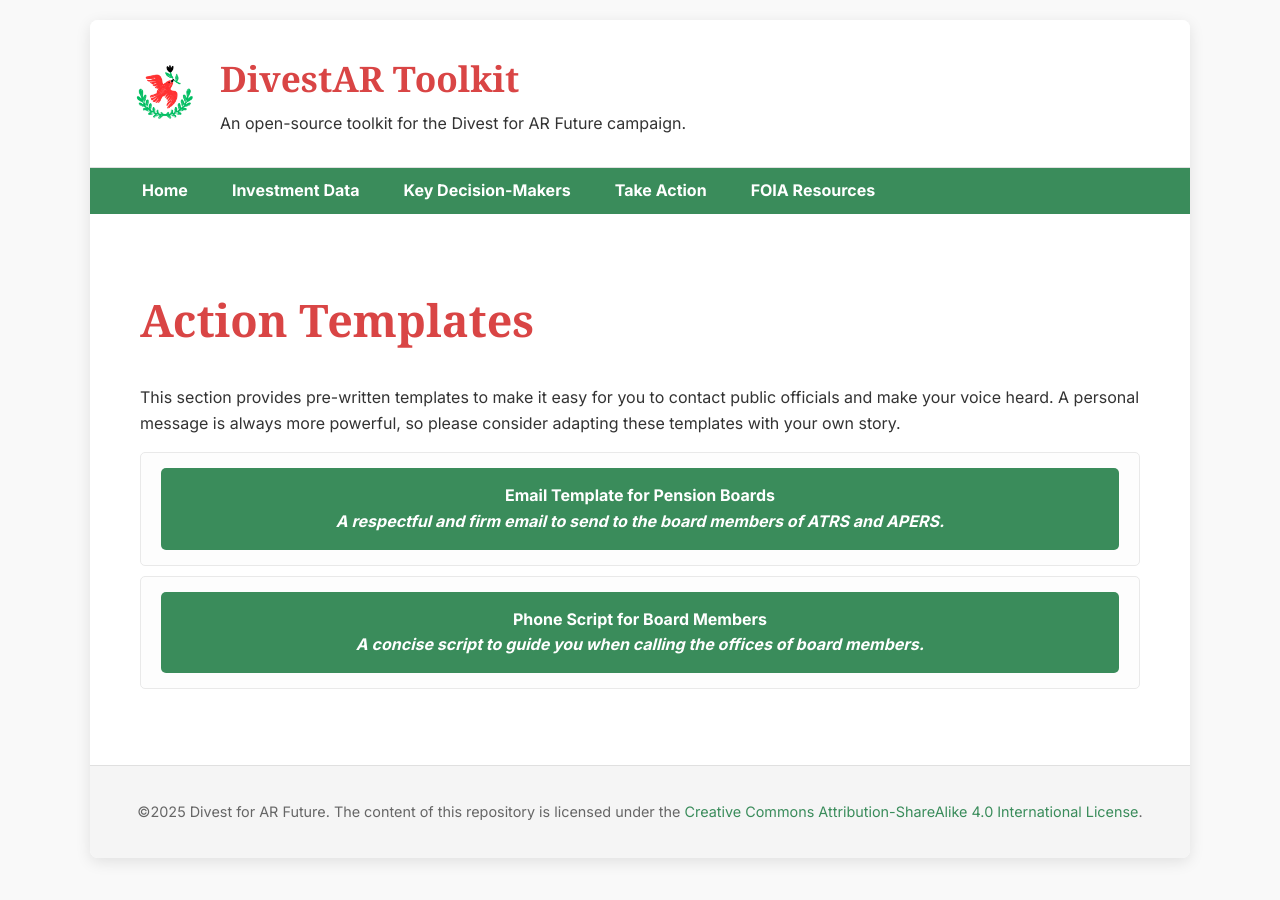
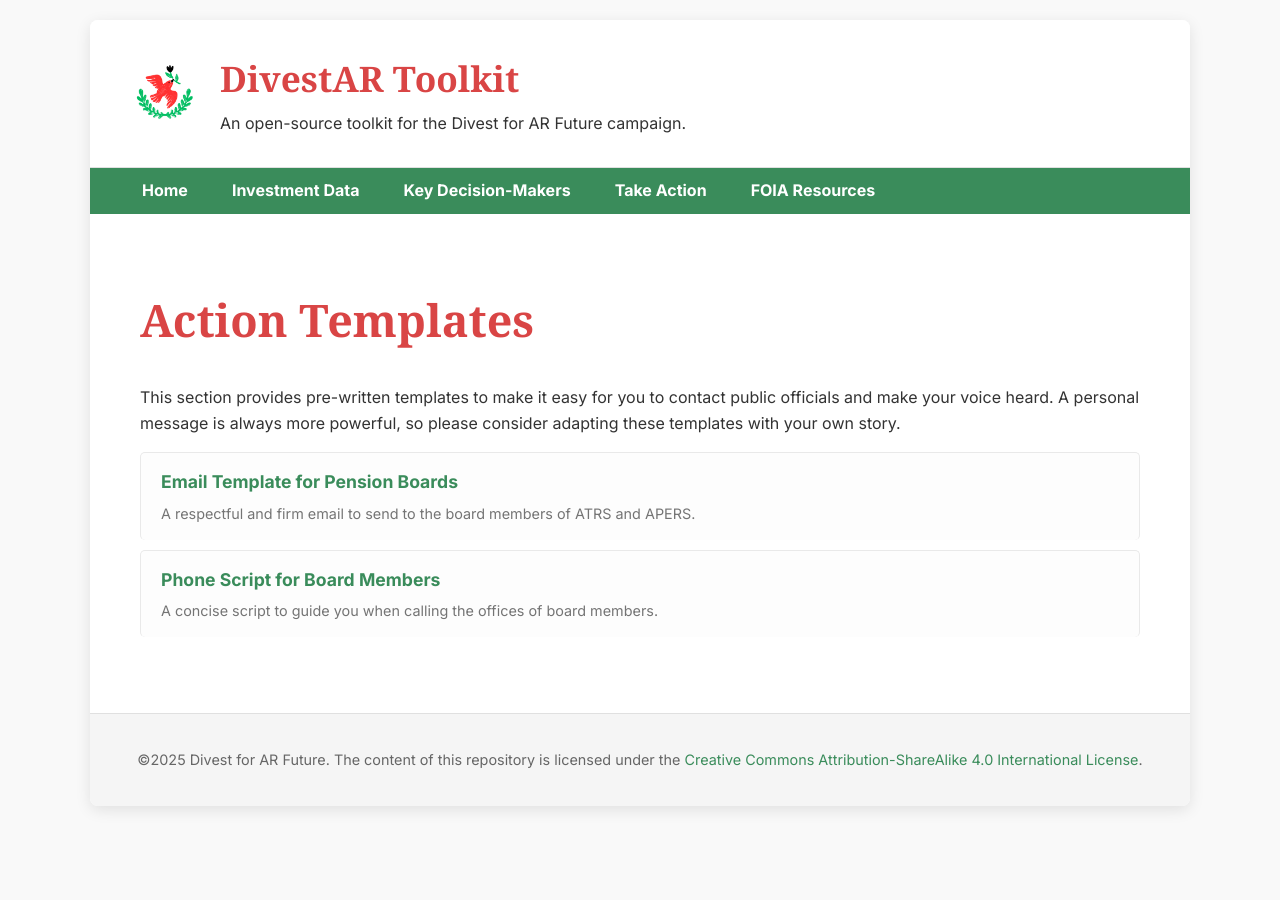
Before and after one commit to DunlapJP/divestar-toolkit, a Jekyll site: the page built from action-templates/index.md, in a window 1280 px wide. Built offline with Jekyll 4.4.1, drawn with Linux system fonts in a browser that asks for light colours; some web fonts are replaced; our own code applies the rules of GitHub Pages for plain Markdown files.

Commit message:
Update style.css

```diff
--- a/assets/css/style.css
+++ b/assets/css/style.css
@@ -193,21 +193,50 @@ h2 {
 }
 
 /* Special styling for action templates to look like buttons */
+.action-templates-list li {
+    padding: 0; /* Remove padding from li to put it on the link */
+    border: none;
+    border-left: none;
+}
+
+.action-templates-list li:hover {
+    transform: translateY(-2px);
+    box-shadow: 0 4px 10px rgba(0,0,0,0.1);
+    border-left: none;
+    padding-left: 0;
+}
+
 .action-templates-list a {
     display: block;
-    background-color: var(--primary-green);
-    color: white;
+    background-color: #fdfdfd;
+    border: 1px solid #e9e9e9;
+    color: var(--dark-text);
     padding: 15px 20px;
     border-radius: 5px;
-    text-align: center;
-    font-weight: bold;
+    text-align: left;
     border-bottom: none;
-    transition: background-color 0.3s ease;
+    transition: all 0.2s ease-in-out;
 }
 
 .action-templates-list a:hover {
-    background-color: #2e6d49; /* Darker green on hover */
+    background-color: #fff;
+    border-color: var(--primary-green);
     border-bottom: none;
+}
+
+.action-templates-list a strong {
+    color: var(--primary-green);
+    font-size: 1.1em;
+}
+
+.action-templates-list a em {
+    display: block;
+    font-size: 0.9em;
+    font-weight: normal;
+    font-style: normal;
+    color: #666;
+    opacity: 0.9;
+    margin-top: 5px;
 }
 
 
```
